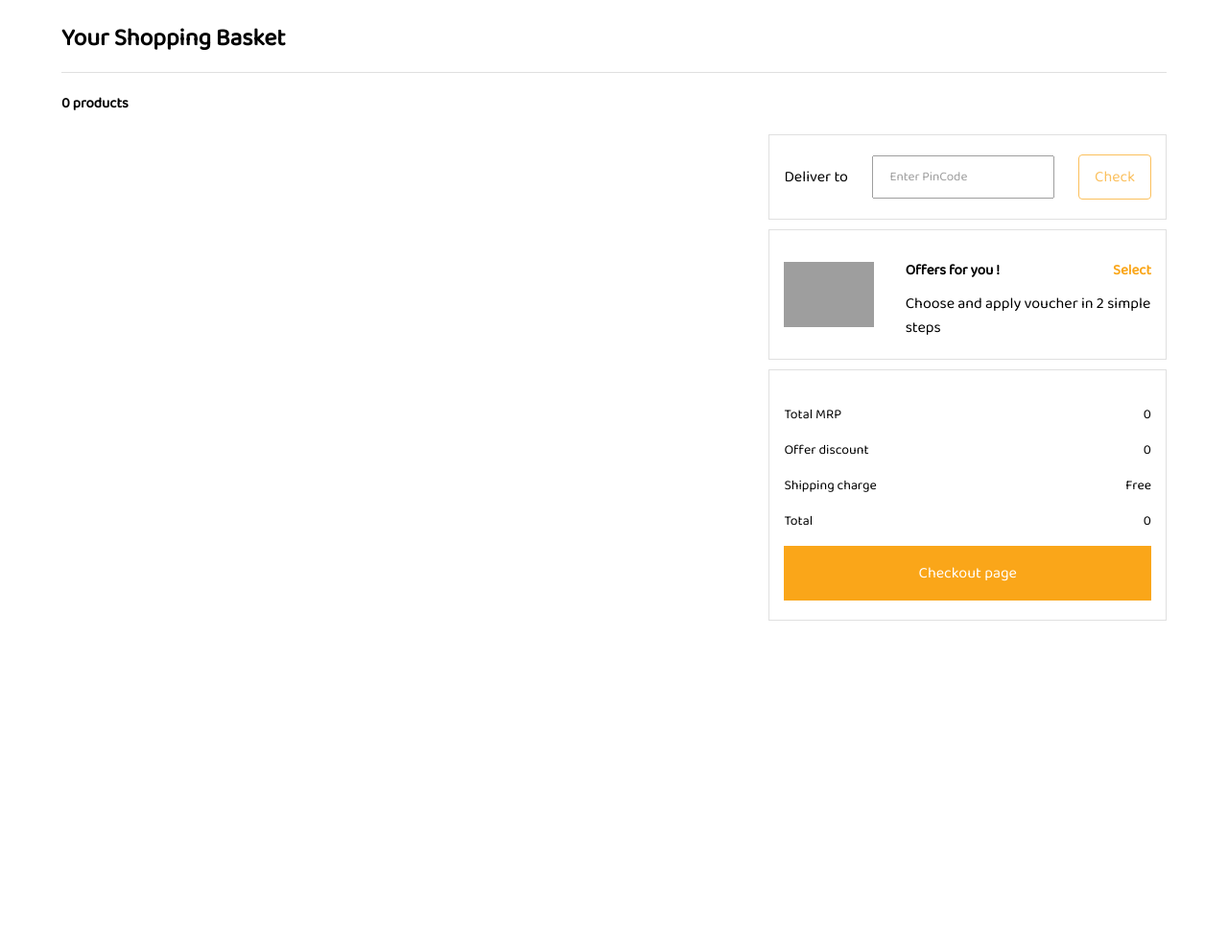
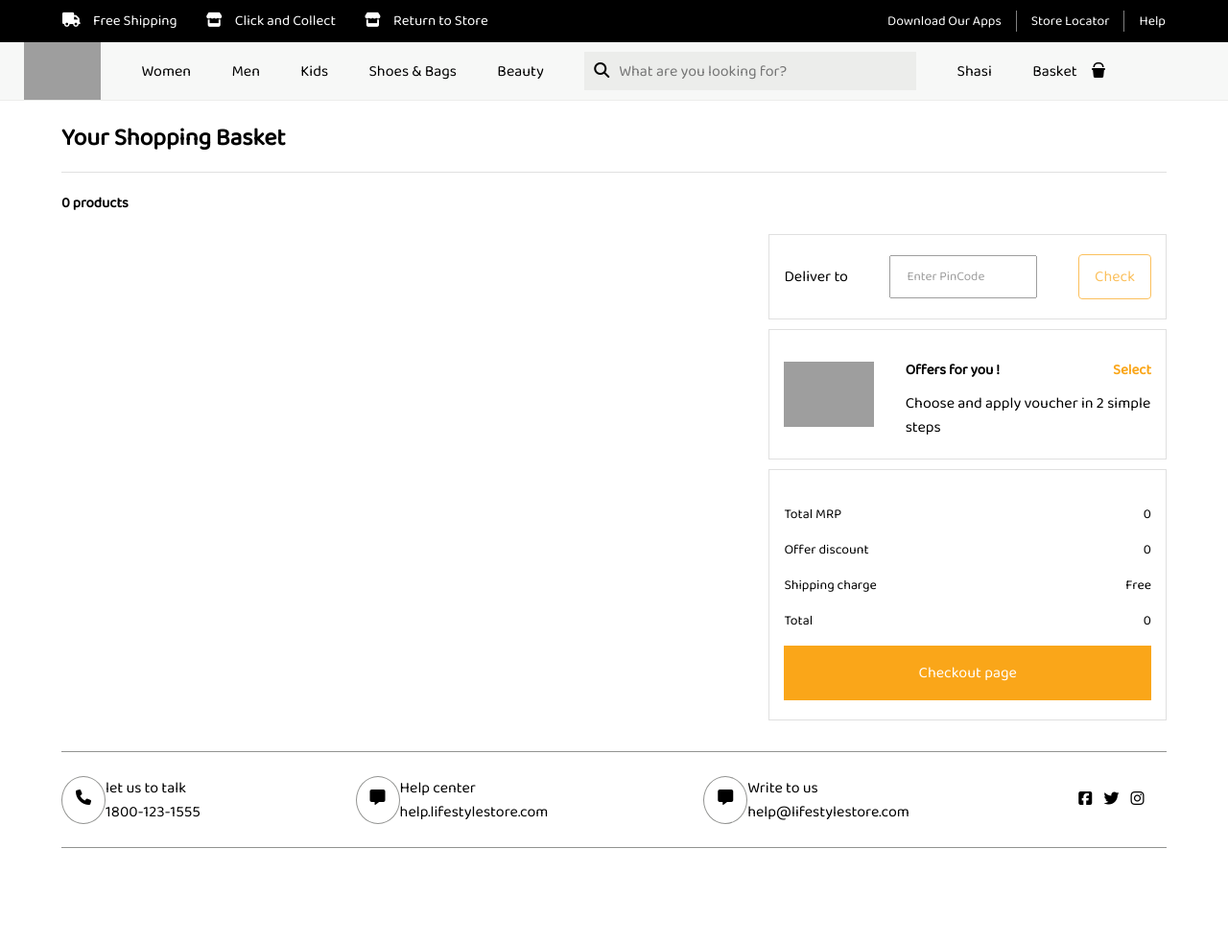
Before and after one commit to Sandeeprawat313/Lifestyle-Clone, a plain HTML site: page cart.html in a window 1280 px wide. Shown: the whole page at 96% size. Before the commit the page ends 800 px from the top, so only its background shows below. Drawn offline with Linux system fonts and the light colour scheme; grey boxes are pictures that could not be loaded; a web font is replaced by a local one.

Commit message:
header footer updated

```diff
--- a/cart.html
+++ b/cart.html
@@ -10,6 +10,7 @@
     <link rel="preconnect" href="https://fonts.gstatic.com" crossorigin>
     <link href="https://fonts.googleapis.com/css2?family=Roboto&display=swap" rel="stylesheet">
     <link rel="stylesheet" href="cart.css">
+    <link rel="stylesheet" href="header.css">
     <script src="https://kit.fontawesome.com/21698c5801.js" crossorigin="anonymous"></script>
     <style>
         .delevery {
@@ -81,6 +82,44 @@
 </head>
 
 <body>
+<!-- header start -->
+<div id="top">
+    <div id="top_left">
+        <div><span><i class="fa-solid fa-truck"></i></span> <span class="tran">c</span> Free Shipping</div>
+        <div> <span><i class="fa-solid fa-store"></i></span> <span class="tran">c</span> Click and Collect</div>
+        <div><span><i class="fa-solid fa-store"></i></span> <span class="tran">c</span> Return to Store</div>
+    </div>
+    <div id="top_right">
+        <div>Download Our Apps</div>
+        <div>Store Locator</div>
+        <div>Help</div>
+    </div>
+</div>
+<div id="navbar">
+    <div id="logo">
+        <img src="https://tse1.mm.bing.net/th?id=OIP.xky7ML7pDM9z7CpHzgQBiQHaC1&pid=Api&rs=1&c=1&qlt=95&w=313&h=119"
+            alt="not">
+    </div>
+    <div>
+        <a href="">Women</a>
+    </div>
+    <div><a href="">Men</a></div>
+    <div><a href="">Kids</a></div>
+    <div><a href="">Shoes & Bags</a></div>
+    <div><a href="">Beauty</a></div>
+    <div class="search_div"><span><i class="fa-solid fa-magnifying-glass"></i></span><input id="search" type="text"
+            placeholder="What are you looking for?"></div>
+    <div><a href="">Shasi</a></div>
+    <div class="buc"><a href="">Basket <span class="tran">h</span> <span class="bucket_img"> <i
+                    class="fa-solid fa-bucket"></i></span> </a></div>
+
+</div>
+
+<!-- header end -->
+
+
+
+
     <div class="main_container">
         <div>
             <h1 class="headh1">Your Shopping Basket</h1>
@@ -172,6 +211,54 @@
         </div>
     </div>
 
+
+    <!-- footer part -->
+    <div class="end_footer">
+        <div>
+            <div class="first_first">
+                <div>
+
+                    <div class="img">
+                        <span><i class="fa-solid fa-phone"></i></span>
+
+                    </div>
+                    <div class="pad">
+                        <p>let us to talk</p>
+                        <p>1800-123-1555</p>
+                    </div>
+                </div>
+                <div>
+                    <div class="img">
+                        <span><i class="fa-solid fa-message"></i></span>
+
+                    </div>
+                    <div  class="pad">
+                        <p>Help center</p>
+                        <p>help.lifestylestore.com</p>
+                    </div>
+                </div>
+                <div>
+                    <div class="img">
+                        <span><i class="fa-solid fa-message"></i></span>
+
+                    </div>
+                    <div class="pad">
+                        <p>Write to us</p>
+                        <p>help@lifestylestore.com</p>
+                    </div>
+                </div>
+            </div>
+            <div class="first_second">
+                <div><span><i class="fa-brands fa-facebook-square"></i></span></div>
+                <div><span><i class="fa-brands fa-twitter"></i></span></div>
+                <div><span><i class="fa-brands fa-instagram"></i></span></div>
+            </div>
+        </div>
+        <div>
+
+        </div>
+    </div>
+
 </body>
 
 </html>
--- /dev/null
+++ b/header.css
@@ -0,0 +1,144 @@
+*{
+    box-sizing: border-box;
+}
+a{
+    display: block;
+    text-decoration: none;
+    color: black;
+    font-weight: 500;
+}
+.tran{
+    color: transparent;
+}
+
+
+    #top{
+        /* border: 1px solid red;  */
+        /* height: 50px; */
+        width: 100%;
+        display: flex;
+        justify-content: space-between;
+        /* padding: 0 50px; */
+        align-items: center;
+        /* margin:auto; */
+        background:rgba(0, 0, 0, 1);
+        padding: 10px 50px;
+     }
+     #top_left,#top_right{
+         display: flex;
+         justify-content: space-around;
+     }
+     #top_left>div{
+         color: #ffffff;
+         font-weight: bolder;
+         margin: 0 15px;
+         margin-right: 15px;
+         /* font-weight: 600; */
+         font-weight: normal;
+         font-size: 15px;
+     }
+     #top_right>div{
+         color: white;
+         /* margin: 15px; */
+         /* border: 1px solid green; */
+         padding: 0 15px;
+         font-size: 14px;
+
+     }
+     #top_right>div:nth-child(1){
+        border-right: 1px solid gray;
+     }
+     #top_right>div:nth-child(2){
+        border-right: 1px solid gray;
+     }
+     #navbar{
+         /* height:40px; */
+         box-shadow: 0 1px 0 0 #ecedeb;
+         background-color: rgb(247,248,247);
+         width:100%;
+         /* border: 1px solid green; */
+         display:flex;
+         /* padding:10px 200px 10px 100px; */
+         justify-content: space-between;
+         padding: 0 10% 0 25px;
+         align-items: center;
+         position: sticky;
+         top:0;
+         left:0;
+         /* position: sticky; */
+
+     }
+     #navbar>div:hover{
+         /* color: orange; */
+         cursor:pointer ;
+     }
+      #logo{
+        height: 60px;
+      }
+
+     #logo img{
+         /* width: 180px; */
+         height: 100%;
+     }
+     .search_div{
+        /* border:1px solid blue; */
+        background-color: #ecedeb;
+        padding: 5px 10px;
+        /* width: 15%; */
+     }
+     #search{
+      width:310px;
+      height: 30px;
+      padding: 10px;
+      font-size: 16px;
+      background-color: transparent;
+      border: none;
+     }
+
+     /* footer csss */
+     .end_footer{
+        width: 90%;
+        margin: auto;
+        margin-top: 22px;
+        display: grid;
+        grid-template-columns: 100%;
+        grid-template-rows: 100px 100px;
+     }
+     .end_footer>div{
+        border-top: 1px solid #929391;
+        display: flex;
+        align-items: center;
+        /* width: 50% */
+     }
+     .first_first{
+        display: flex;
+        width: 91%;
+        justify-content: start;
+     }
+     .first_first>div{
+        display: flex;
+        margin-right: 14%;
+        justify-content: space-evenly;
+     }
+     .first_first .img{
+        /* width: 50px; */
+        /* height: 50px; */
+        border-radius: 100%;
+        border: 1px solid #929391;
+        padding: 10px 14px;
+     }
+
+     .first_second{
+        display: flex;
+        width: 8%;
+        justify-content: space-evenly;
+     }
+     .pad{
+        margin-right: 15px;
+     }
+     .first_second>div{
+
+     }
+     .first_second .img{
+
+     }
```
